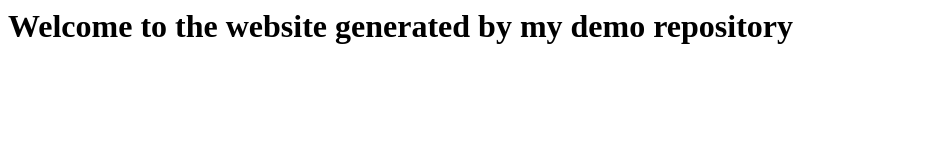
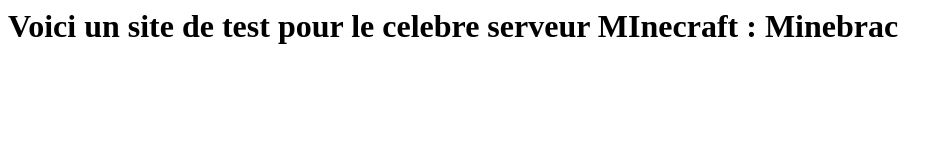
Before and after one commit to Minebrac/MinebracSiteDemo, a website: page index.html in a window 1280 px wide. Shown: the whole page, without its empty margins (0-951 px from the left). Drawn offline with Linux system fonts and the light colour scheme.

Commit message:
Update header text to French for Minecraft server

```diff
--- a/index.html
+++ b/index.html
@@ -1 +1 @@
-<h1>Welcome to the website generated by my demo repository</h1>
+<h1>Voici un site de test pour le celebre serveur MInecraft : Minebrac</h1>
```
